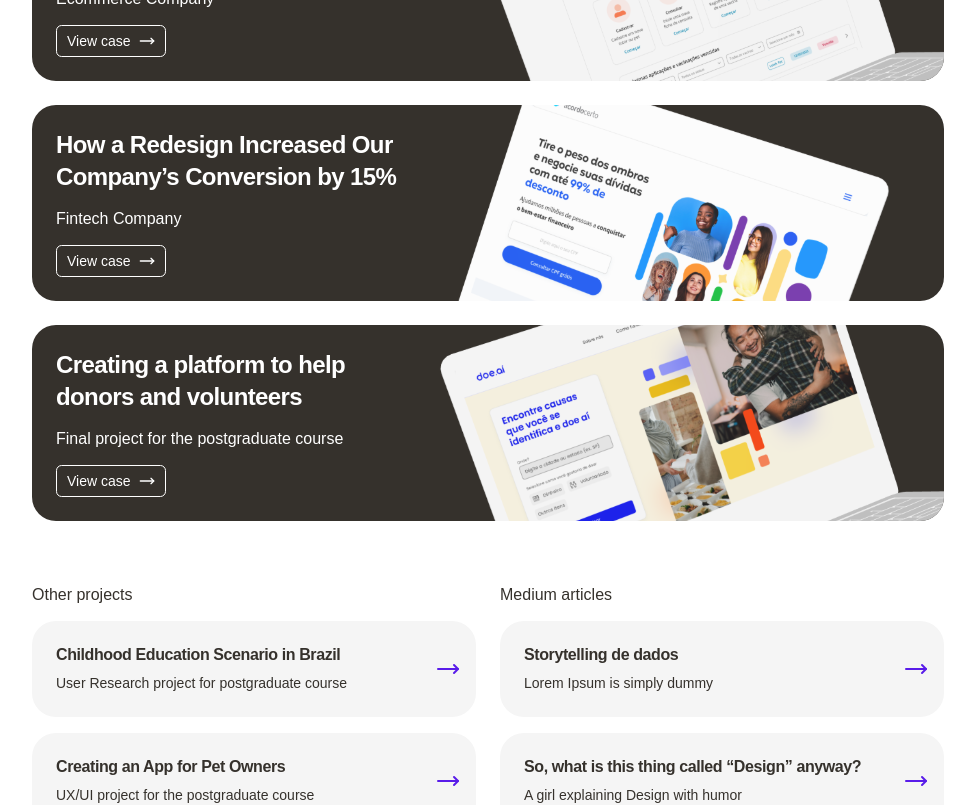
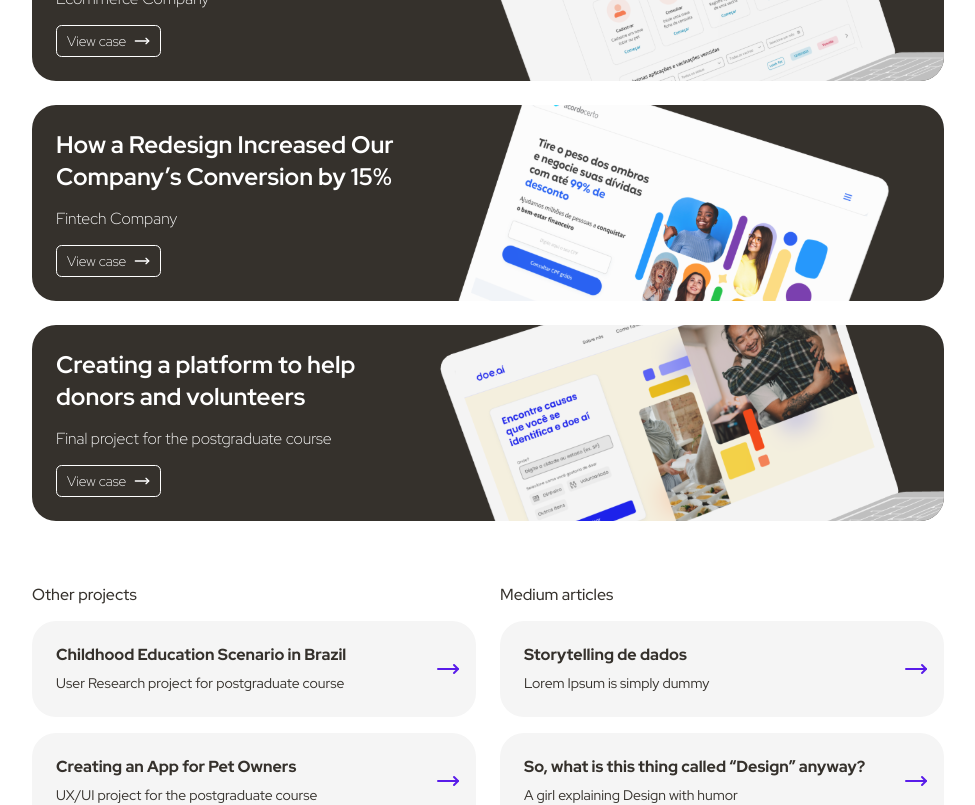
Before and after one commit to caioat/neni-portfolio-shadcn, a React (Vite) app: page / in a window 1280 px wide. Shown: the part 840-1645 px from the top of the page, without its empty margins (152-1127 px from the left). Built offline with nearby package versions, Linux system fonts and the light colour scheme.

Commit message:
Font fixes

```diff
--- a/src/components/cards/MiniCard.tsx
+++ b/src/components/cards/MiniCard.tsx
@@ -25,12 +25,12 @@ export const MiniCard = ({
           )}
         >
           <div>
-            <CardHeader className="pb-2">
+            <CardHeader className="pb-2 pr-0">
               <CardTitle className="text-md font-bold leading-5">
                 {title}
               </CardTitle>
             </CardHeader>
-            <CardFooter>
+            <CardFooter className="pr-0">
               <p className="text-md leading-5 text-sm">{content}</p>
             </CardFooter>
           </div>
--- a/src/components/cards/ProjectHighlightCard.tsx
+++ b/src/components/cards/ProjectHighlightCard.tsx
@@ -29,7 +29,7 @@ export const ProjectHighlightCard = ({
             <CardTitle className="text-2xl">{title}</CardTitle>
           </CardHeader>
           <CardContent>
-            <p className="text-md leading-5">{content}</p>
+            <p className="font-light">{content}</p>
           </CardContent>
           <CardFooter>
             <Button variant="ghost" size="sm" className="text-sm" asChild>
--- a/src/components/ui/card.tsx
+++ b/src/components/ui/card.tsx
@@ -30,7 +30,7 @@ function CardTitle({ className, ...props }: React.ComponentProps<"div">) {
   return (
     <div
       data-slot="card-title"
-      className={cn("leading-none font-semibold tracking-tight", className)}
+      className={cn("leading-none font-semibold", className)}
       {...props}
     />
   );
--- a/src/index.css
+++ b/src/index.css
@@ -1,3 +1,4 @@
+@import url("https://fonts.googleapis.com/css2?family=Red+Hat+Display:ital,wght@0,300..900;1,300..900&display=swap");
 @import "tailwindcss";
 
 @plugin "tailwindcss-animate";
@@ -92,6 +93,8 @@
   --radius-xl: calc(var(--radius) + 4px);
   /* my additions */
   --font-sans: "Red Hat Display", sans-serif;
+  --font-weight-semibold: 700;
+  --font-weight-bold: 800;
   --color-purple: hsla(258, 82%, 51%, 1);
   /* my additions */
 }
@@ -121,13 +124,12 @@
 }
 
 /* my additions */
-@font-face {
-  font-family: "Red Hat Display", serif;
+/* @font-face {
+  font-family: "Red Hat Display", sans-serif;
   font-optical-sizing: auto;
   font-weight: 400;
   font-style: normal;
-  src: url("https://fonts.googleapis.com/css2?family=Red+Hat+Display:ital,wght@0,300..900;1,300..900&display=swap");
-}
+} */
 
 .container-wrapper {
   margin-left: auto;
```
